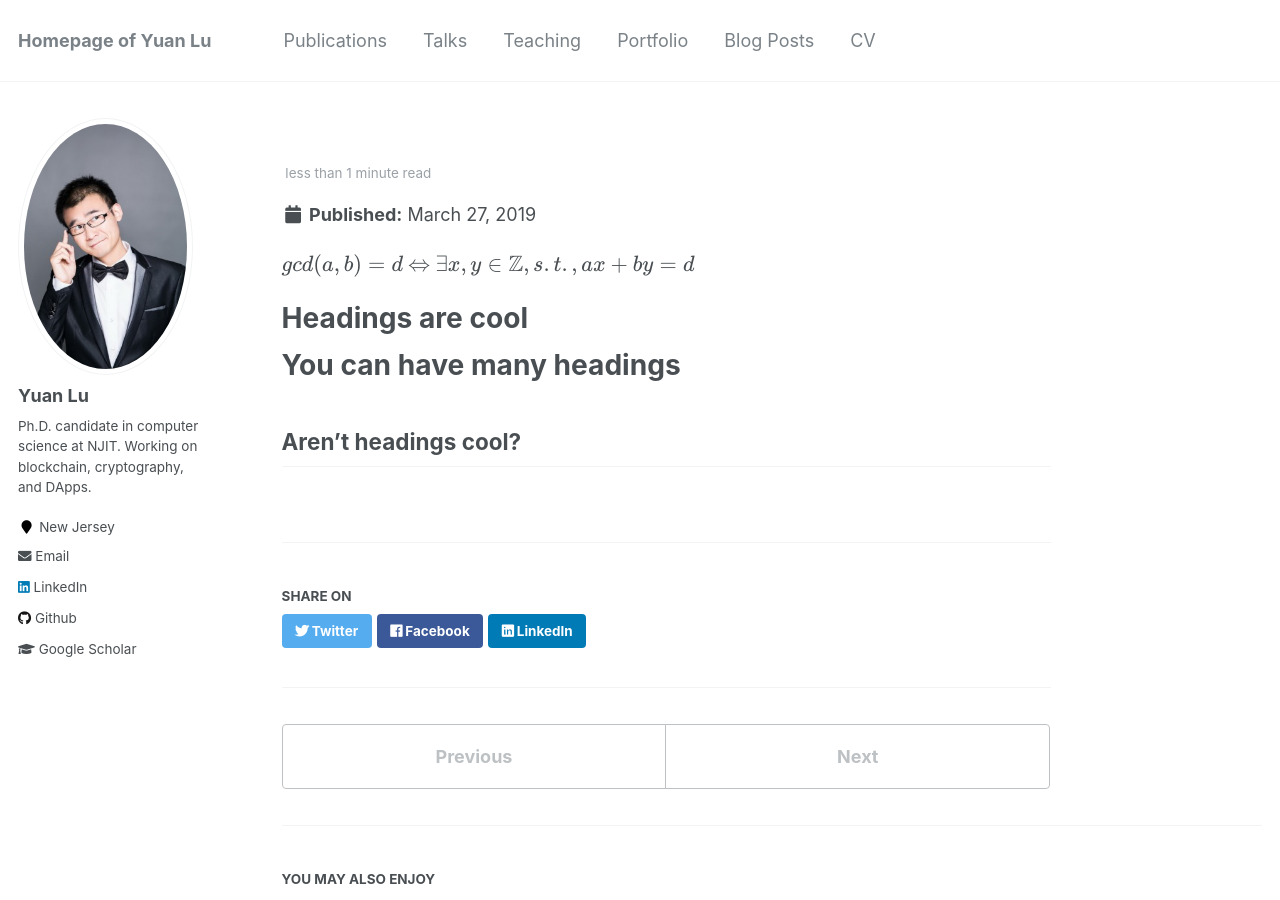
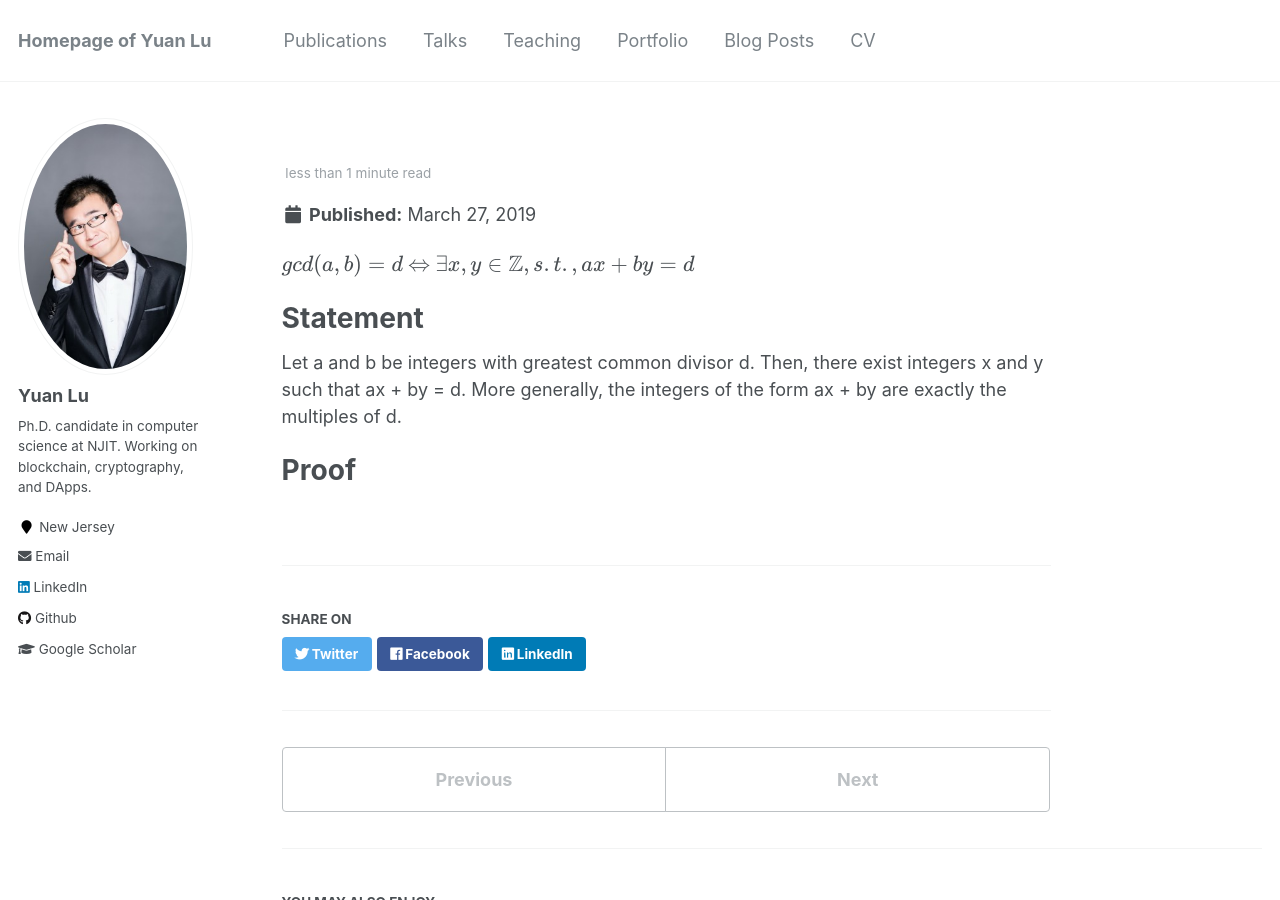
Before and after one commit to yylluu/yylluu.github.io, a Jekyll site: the page built from _posts/2015-09-11-bezouts-lemma.md, in a window 1280 px wide and 900 px high. Built offline with Jekyll 4.4.1, drawn with Linux system fonts in a browser that asks for light colours; formulas are drawn with MathJax 3.

Commit message:
Update 2015-09-11-bezouts-lemma.md

```diff
--- a/_posts/2015-09-11-bezouts-lemma.md
+++ b/_posts/2015-09-11-bezouts-lemma.md
@@ -8,11 +8,9 @@ tags:
 
 $gcd(a,b)=d$ $\Leftrightarrow$ $\exists x,y \in \mathbb{Z}, s.t., ax+by=d$
 
-Headings are cool
+Statement
 ======
+Let a and b be integers with greatest common divisor d. Then, there exist integers x and y such that ax + by = d. More generally, the integers of the form ax + by are exactly the multiples of d.
 
-You can have many headings
+Proof
 ======
-
-Aren't headings cool?
-------
```
